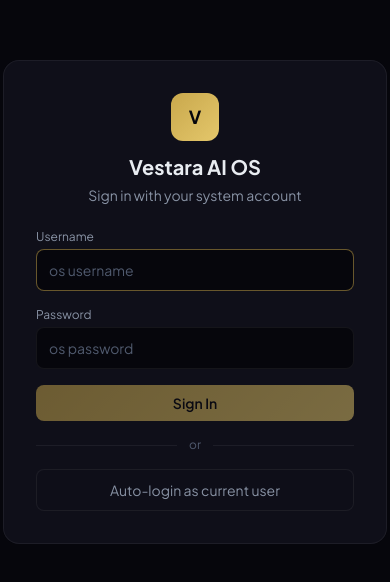
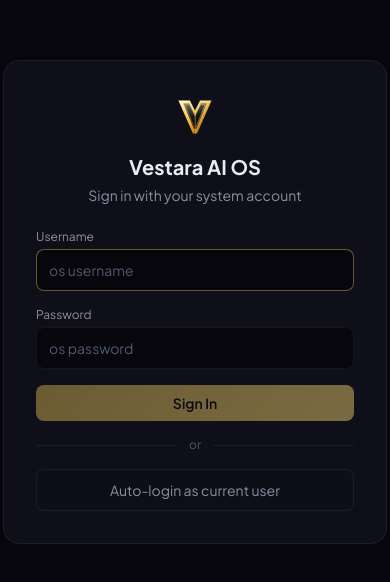
Before and after one commit to evillan0315/vestara-ai-os, a React (Vite) app in the folder apps/dashboard/: page /login in a window 390 px wide. Shown: the part 120-702 px from the top of the page. Built offline with nearby package versions, Linux system fonts and the light colour scheme.

Commit message:
feat: use branding logo across dashboard
- Sidebar: gold V logo from branding/icons/favicon.svg
- Login page: centered logo above title
- Mobile header: logo in nav bar
- Favicon: updated to official Vestara logo

```diff
--- a/apps/dashboard/index.html
+++ b/apps/dashboard/index.html
@@ -2,7 +2,7 @@
 <html lang="en">
   <head>
     <meta charset="UTF-8" />
-    <link rel="icon" type="image/svg+xml" href="/vestara.svg" />
+    <link rel="icon" type="image/svg+xml" href="/favicon.svg" />
     <meta name="viewport" content="width=device-width, initial-scale=1.0" />
     <title>Vestara AI OS</title>
     <link rel="preconnect" href="https://fonts.googleapis.com" />
--- a/apps/dashboard/src/components/Layout.tsx
+++ b/apps/dashboard/src/components/Layout.tsx
@@ -21,9 +21,7 @@ export function Layout() {
             </svg>
           </button>
           <div className="flex items-center gap-2">
-            <div className="flex h-6 w-6 items-center justify-center rounded bg-gradient-to-br from-vestara-gold to-vestara-gold-light text-[10px] font-bold text-vestara-bg">
-              V
-            </div>
+            <img src="/logo.svg" alt="Vestara" className="h-6 w-6" />
             <span className="text-sm font-semibold text-vestara-text">Vestara AI OS</span>
           </div>
         </div>
--- a/apps/dashboard/src/components/Sidebar.tsx
+++ b/apps/dashboard/src/components/Sidebar.tsx
@@ -78,10 +78,8 @@ export function Sidebar({ open = true, onClose }: SidebarProps) {
         `}
       >
         {/* Logo */}
-        <div className="flex items-center gap-2 border-b border-vestara-glass-border px-5 py-4">
-          <div className="flex h-8 w-8 items-center justify-center rounded-lg bg-gradient-to-br from-vestara-gold to-vestara-gold-light text-xs font-bold text-vestara-bg">
-            V
-          </div>
+        <div className="flex items-center gap-2.5 border-b border-vestara-glass-border px-5 py-4">
+          <img src="/logo.svg" alt="Vestara" className="h-8 w-8" />
           <span className="text-sm font-semibold text-vestara-text">Vestara AI OS</span>
         </div>
 
--- a/apps/dashboard/src/pages/Login.tsx
+++ b/apps/dashboard/src/pages/Login.tsx
@@ -37,9 +37,7 @@ export function LoginPage() {
     <div className="flex min-h-screen items-center justify-center bg-vestara-bg">
       <div className="glass w-full max-w-sm p-8">
         <div className="mb-6 text-center">
-          <div className="mx-auto mb-3 flex h-12 w-12 items-center justify-center rounded-xl bg-gradient-to-br from-vestara-gold to-vestara-gold-light text-lg font-bold text-vestara-bg">
-            V
-          </div>
+          <img src="/logo.svg" alt="Vestara" className="mx-auto mb-3 h-12 w-12" />
           <h1 className="text-xl font-bold text-vestara-text">Vestara AI OS</h1>
           <p className="mt-1 text-sm text-vestara-text-muted">Sign in with your system account</p>
         </div>
```
Also changed, not shown: apps/dashboard/public/favicon.svg (added), apps/dashboard/public/logo.svg (added).
